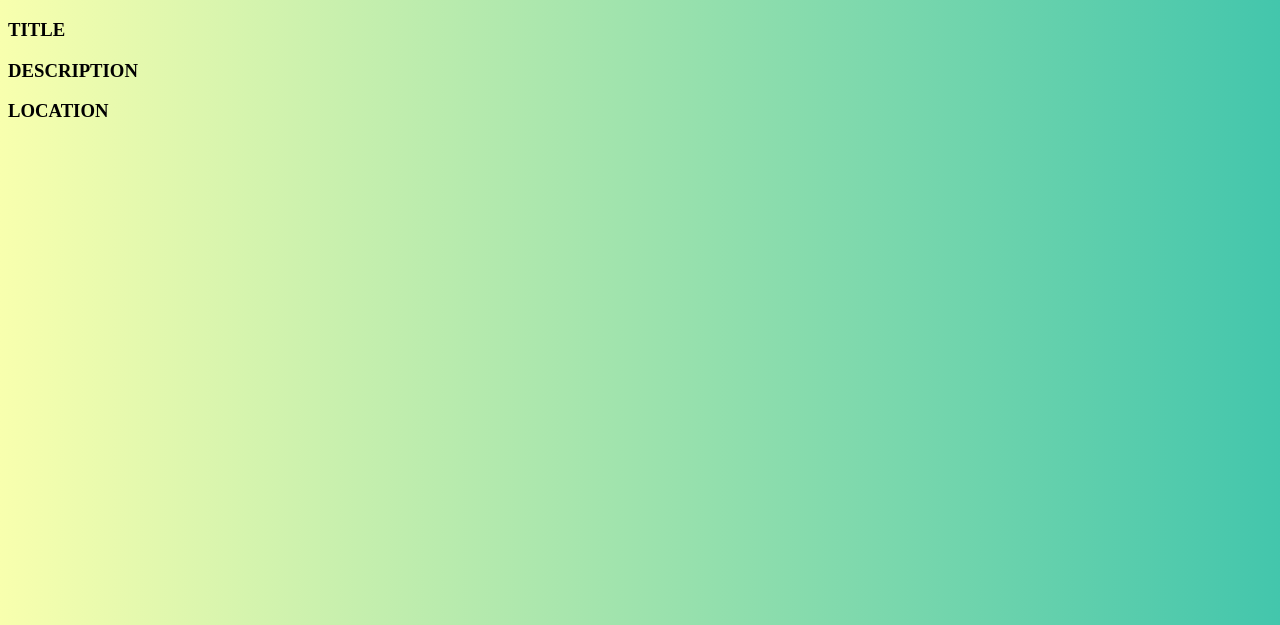
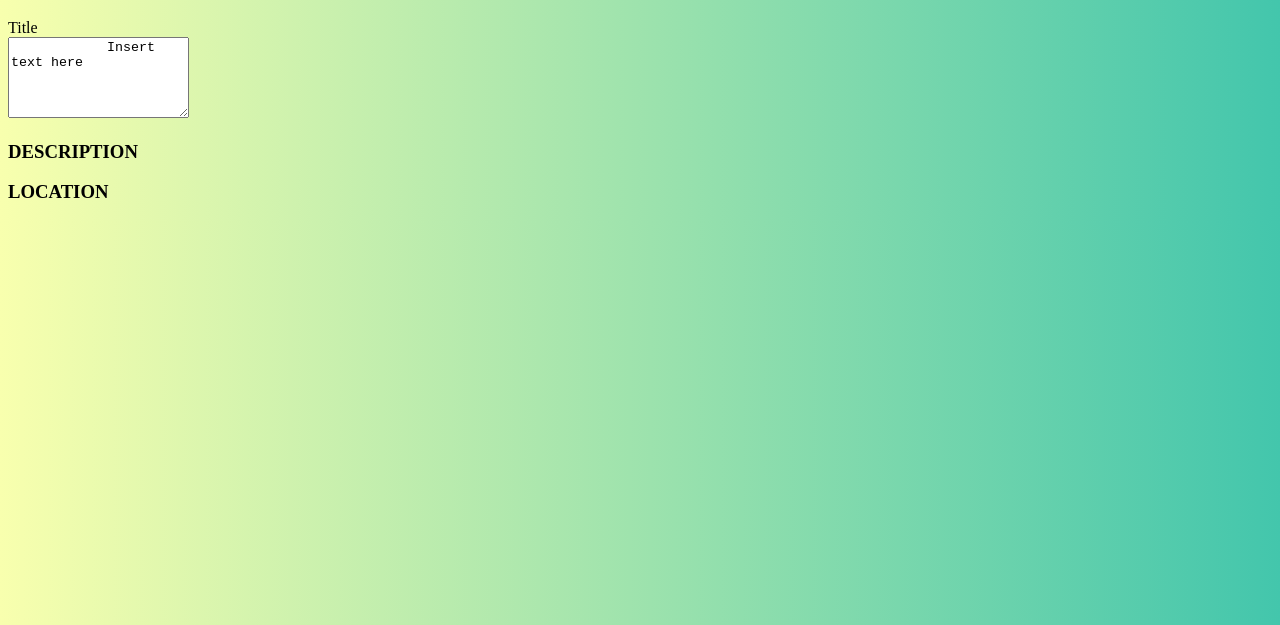
Before and after one commit to tbold5/Eden_Project, a plain HTML site: page create_page.html in a window 1280 px wide. Shown: the part 175-800 px from the top of the page. Drawn offline with Linux system fonts and the light colour scheme.

Commit message:
added text area

```diff
--- a/create_page.html
+++ b/create_page.html
@@ -29,7 +29,11 @@
         <h1> Create Event </h1>
     </div>
 
-        <h3> TITLE </h3>
+        <label>Title</label>
+        <br>
+        <textarea rows="5" cols=" 20">
+            Insert text here
+        </textarea>
         <div class = "fill in box"></div>
 
         <h3> DESCRIPTION </h3>
```
